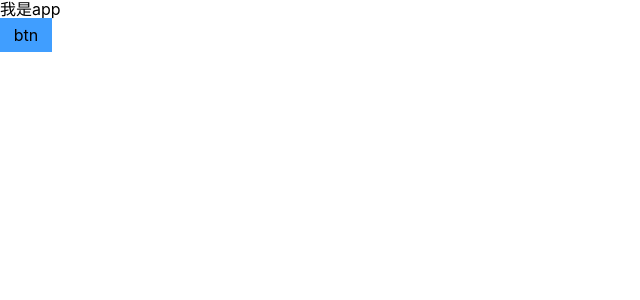
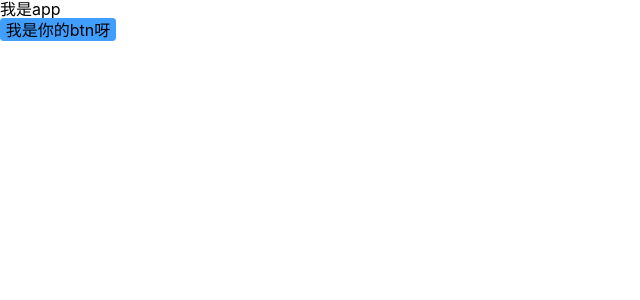
Before and after one commit to objectMaker/react_component_lib, a React (Create React App) app: page / in a window 1280 px wide. Shown: the top 300 px of the page, without its empty margins (0-640 px from the left). Built offline with nearby package versions, Linux system fonts and the light colour scheme.

Commit message:
'給按鈕添加额外的样式'

```diff
--- a/src/App.tsx
+++ b/src/App.tsx
@@ -5,7 +5,7 @@ const App:React.FC =()=>{
   return (
     <>
       <div>我是app</div>
-      <Button>btn</Button>
+      <Button size="mini">我是你的btn呀</Button>
     </>
   )
 }
--- a/src/components/Button.scss
+++ b/src/components/Button.scss
@@ -1,7 +1,12 @@
 @import '../styles/mixin.scss';
 @import '../styles/variable';
-.btn{
-    background-color:var(--primary);
+.btn{ //btn通用属性
+    display: inline-block;
+    line-height:100%;
+    text-align: center;
+    vertical-align: middle;
+    border-radius:.2rem;
+    white-space: nowrap;//不换行
 }
 @each $singleStatus in $status{ //动态生成各种状态
     @include componentBg(btn,$singleStatus)
--- a/src/components/Button.tsx
+++ b/src/components/Button.tsx
@@ -21,12 +21,10 @@ interface iBtnProps {
 
 const Button:React.FC<iBtnProps> = (props)=>{
     const {type,size,link,href} = props;
-    const classname = classnames('btn',{
+    const btnClassName = classnames('btn',{
         [`btn-${size}`]:size,
         [`btn-${type}`]:type,
     })
-    console.log(classname,'classname');
-
     if(link){
         return (<>
             <a href={href?href:''}>{props.children}</a>
@@ -38,7 +36,7 @@ const Button:React.FC<iBtnProps> = (props)=>{
         }
         return (
             <>
-                <button className={classname}>
+                <button className={btnClassName}>
                     {props.children}
                 </button>
             </>
```
